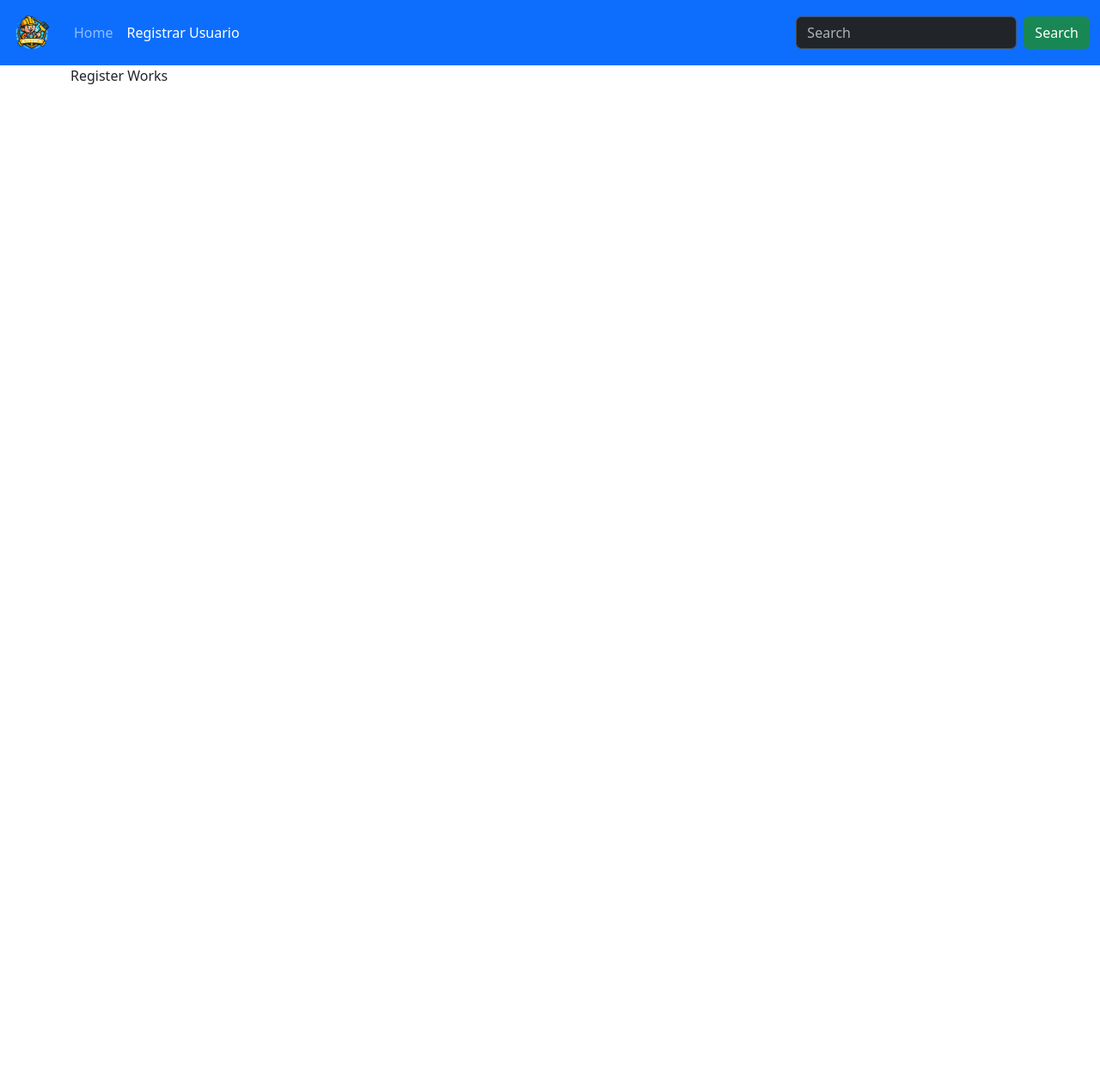
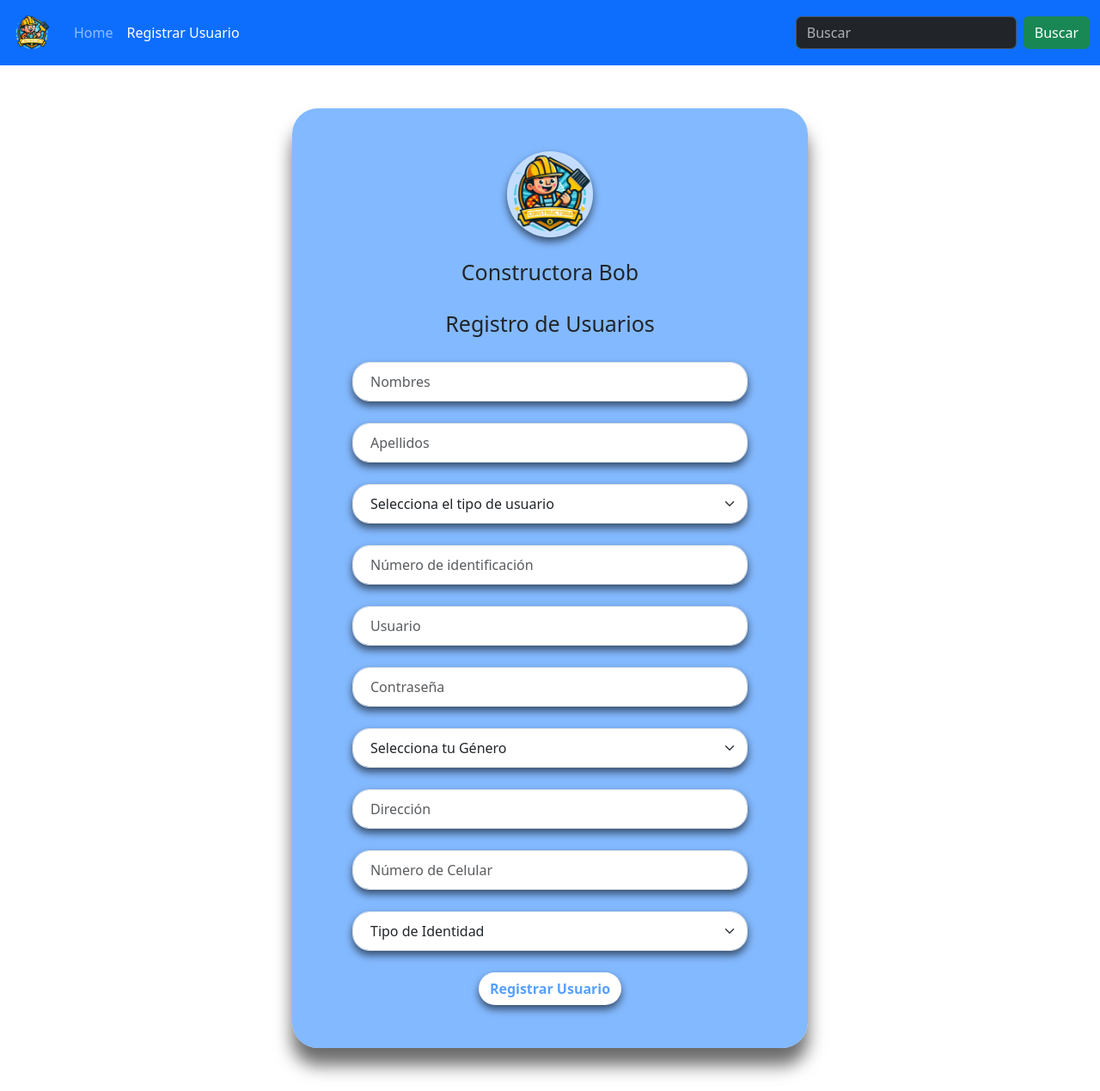
Before and after one commit to jean-heyller/ConstructoraBobDS1, an Angular app in the folder client/: page /dashboard/register in a window 1280 px wide. Shown: the whole page at 86% size. Before the commit the page ends 800 px from the top, so only its background shows below. Built offline with nearby package versions, Linux system fonts and the light colour scheme.

Commit message:
Se agrega el registrar usuarios a su pestaña correspondiente

```diff
--- a/client/src/app/components/dashboard/dashboard.component.html
+++ b/client/src/app/components/dashboard/dashboard.component.html
@@ -1,4 +1,4 @@
-<app-navbar></app-navbar>
+<app-navbar class="animated fadeIn "></app-navbar>
 <div class="container">
   <router-outlet></router-outlet>
 </div>
--- a/client/src/app/components/shared/login/login.component.html
+++ b/client/src/app/components/shared/login/login.component.html
@@ -5,17 +5,23 @@
           <span><i class="icon icon-user"></i></span>
       </div>
       <div>
-          <h1 class="form-title">Constructora Bob Inicio de Sesión</h1>
+          <h1 class="form-title" > Constructora Bob </h1>
+          <h3 class="form-title" > Inicio de Sesión </h3>
       </div>
+
       <div class="form-group">
-          <input type="text" class="form-control item" id="username" placeholder="Username">
+          <input type="text" class="form-control item" id="username" placeholder="Usuario">
       </div>
+
       <div class="form-group">
-          <input type="password" class="form-control item" id="password" placeholder="Password">
+          <input type="password" class="form-control item" id="password" placeholder="Contraseña">
       </div>
+
       <div class="g-recaptcha" data-sitekey="6LfEXakpAAAAAMcF4ucFmzvrzgQHstvr8a2JEA-J"></div>
+
       <div class="form-group btn-class">
-          <button type="button" class="btn create-account">Create Account</button>
+          <button type="button" class="btn create-account"> Iniciar Sesión </button>
       </div>
+
   </form>
 </div>
--- a/client/src/app/components/shared/navbar/navbar.component.html
+++ b/client/src/app/components/shared/navbar/navbar.component.html
@@ -25,8 +25,8 @@
 
       <form class="d-flex" role="search">
 
-        <input class="form-control me-2" type="search" placeholder="Search" aria-label="Search">
-        <button class="btn btn-success" type="submit">Search</button>
+        <input class="form-control me-2" type="search" placeholder="Buscar" aria-label="Search">
+        <button class="btn btn-success" type="submit">Buscar</button>
 
       </form>
     </div>
--- a/client/src/app/components/shared/register/register.component.css
+++ b/client/src/app/components/shared/register/register.component.css
@@ -0,0 +1,80 @@
+body{
+  background-color: #ffffff;
+}
+
+.registration-form{
+padding: 50px 0;
+}
+
+.registration-form form{
+  background-color: #57a0ffbb;
+  max-width: 600px;
+  margin: auto;
+  padding: 50px 70px;
+  border-radius: 30px;
+  box-shadow: 0px 20px 20px rgba(0, 0, 0, 0.583);
+}
+
+.registration-form .form-icon{
+  text-align: center;
+  background-image: url('/assets/img/logo.png');
+  background-color: #ffffff86;
+  background-repeat: no-repeat;
+  background-position: center;
+  background-size: 115px;
+  border-radius: 50%;
+  font-size: 40px;
+  color: white;
+  width: 100px;
+  height: 100px;
+  margin: auto;
+  margin-bottom: 25px;
+  line-height: 100px;
+  box-shadow: 0px 5px 10px rgba(0, 0, 0, 0.583);
+}
+
+.form-title{
+  text-align: center;
+  font-size:25px;
+  margin-bottom: 30px;
+}
+
+.registration-form .item{
+  border-radius: 20px;
+  margin-bottom: 25px;
+  padding: 10px 20px;
+  box-shadow: 0px 5px 10px rgba(0, 0, 0, 0.583);
+}
+
+.registration-form .btn-class{
+  display: flex;
+  align-items: center;
+  justify-content: center;
+}
+
+.create-account{
+
+  color: #57a0ff;
+  background-color: #ffffff;
+  border-radius: 30px;
+  font-weight: bold;
+  box-shadow: 0px 5px 10px rgba(0, 0, 0, 0.583);
+}
+
+.btn-class :hover{
+  color: #ffffff;
+  background-color: #0464b9;
+}
+
+@media (max-width: 576px) {
+  .registration-form form{
+      padding: 50px 20px;
+  }
+
+  .registration-form .form-icon{
+      width: 70px;
+      height: 70px;
+      font-size: 30px;
+      line-height: 70px;
+  }
+}
--- a/client/src/app/components/shared/register/register.component.html
+++ b/client/src/app/components/shared/register/register.component.html
@@ -1 +1,73 @@
-<p>Register Works</p>
+
+<div class="registration-form animated fadeIn">
+  <form>
+      <div class="form-icon">
+          <span><i class="icon icon-user"></i></span>
+      </div>
+      <div>
+          <h1 class="form-title">Constructora Bob</h1>
+          <h3 class="form-title"> Registro de Usuarios </h3>
+      </div>
+
+      <div class="form-group">
+          <input type="text" class="form-control item" id="nombres" placeholder="Nombres">
+      </div>
+
+      <div class="form-group">
+         <input type="text" class="form-control item" id="apellidos" placeholder="Apellidos">
+      </div>
+
+     <div class="form-group">
+        <select class="form-select form-control item" id="tipoDeUsuario" aria-label="Default select example">
+          <option selected > Selecciona el tipo de usuario</option>
+          <option value="1">One</option>
+          <option value="2">Two</option>
+          <option value="3">Three</option>
+        </select>
+      </div>
+
+      <div class="form-group">
+          <input type="text" class="form-control item" id="numIdentificacion" placeholder="Número de identificación">
+      </div>
+
+      <div class="form-group">
+          <input type="text" class="form-control item" id="username" placeholder="Usuario">
+      </div>
+
+      <div class="form-group">
+          <input type="password" class="form-control item" id="password" placeholder="Contraseña">
+      </div>
+
+      <div class="form-group">
+        <select class="form-select form-control item" id="genero" aria-label="Default select example">
+          <option selected > Selecciona tu Género</option>
+          <option value="1"> Masculino </option>
+          <option value="2"> Femenino </option>
+          <option value="3"> Otro </option>
+        </select>
+      </div>
+
+      <div class="form-group">
+          <input type="text" class="form-control item" id="direccion" placeholder="Dirección">
+      </div>
+
+      <div class="form-group">
+        <input type="text" class="form-control item" id="celular" placeholder="Número de Celular">
+      </div>
+
+
+      <div class="form-group">
+        <select class="form-select form-control item" id="tipoDeIdentidad" aria-label="Default select example">
+          <option selected > Tipo de Identidad</option>
+          <option value="1"> One </option>
+          <option value="2"> Two </option>
+          <option value="3"> Three </option>
+        </select>
+      </div>
+
+      <div class="form-group btn-class">
+          <button type="button" class="btn create-account"> Registrar Usuario </button>
+      </div>
+
+  </form>
+</div>
```
